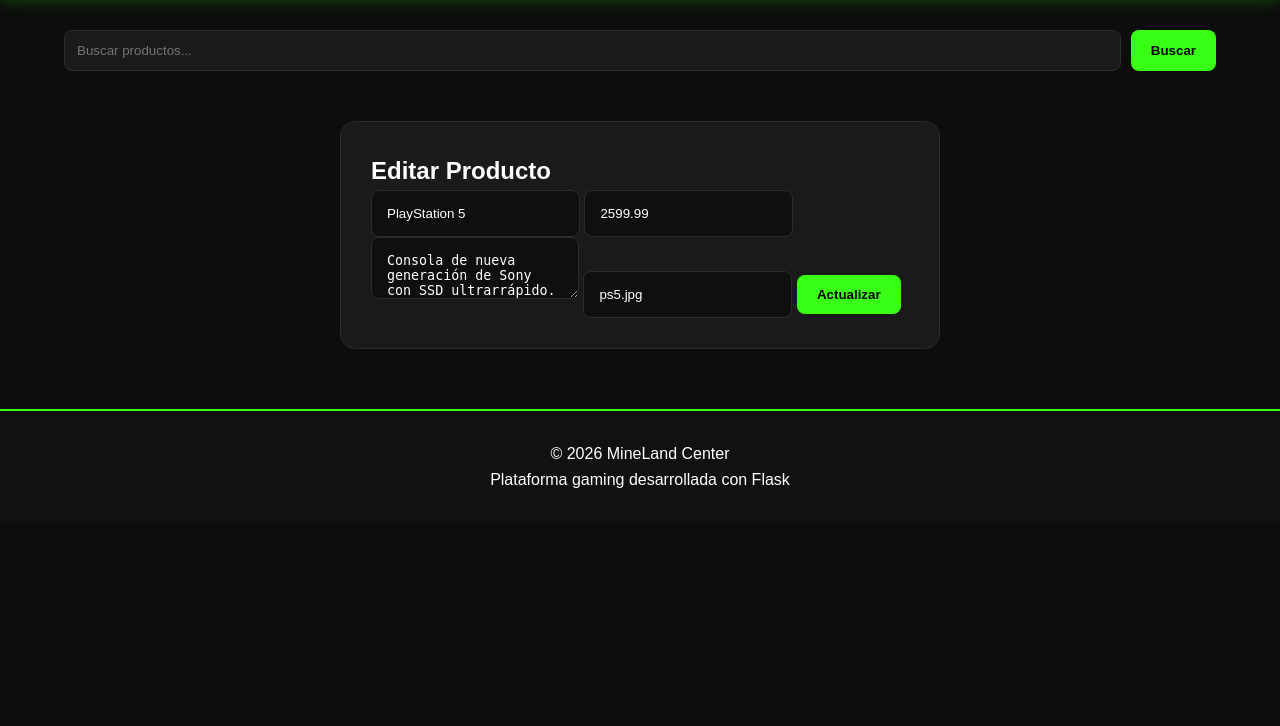
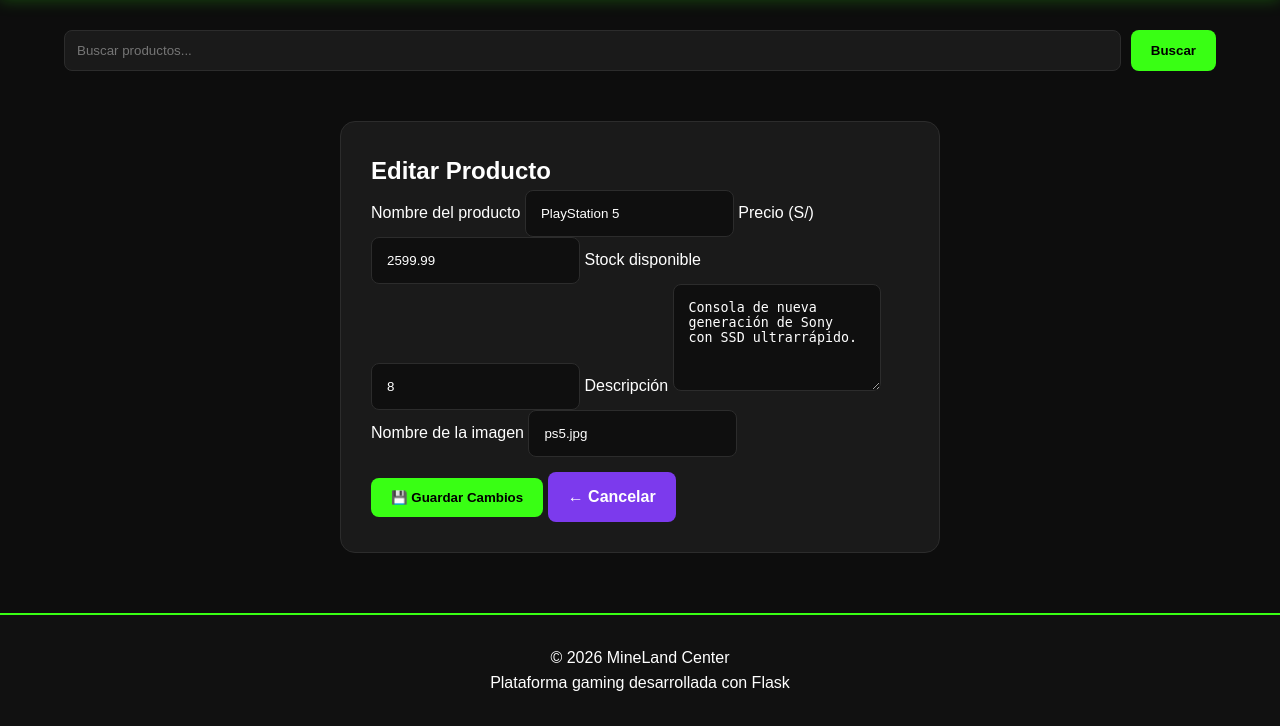
Before and after one commit to TheDark-15/Proyecto_MineLand, a Flask app: page /edit_product/1 in a window 1280 px wide. Shown: the part 134-860 px from the top of the page. Before the commit the page ends 622 px from the top, so only its background shows below. Run offline with Flask 3, Linux system fonts and the light colour scheme; the visitor is signed in with stand-in values (Sample User, id 1); data comes from the database, SQL or seed files in the repository.

Commit message:
Update edit product form layout and labels

```diff
--- a/templates/edit_product.html
+++ b/templates/edit_product.html
@@ -6,38 +6,73 @@
 
     <h2>Editar Producto</h2>
 
-    <form method="POST">
+    <form
+        action="{{ url_for('edit_product', product_id=product.id) }}"
+        method="POST"
+    >
+
+        <label>Nombre del producto</label>
 
         <input
             type="text"
             name="name"
             value="{{ product.name }}"
+            placeholder="Nombre del producto"
             required
         >
+
+        <label>Precio (S/)</label>
 
         <input
             type="number"
             step="0.01"
+            min="0"
             name="price"
             value="{{ product.price }}"
             required
         >
 
+        <label>Stock disponible</label>
+
+        <input
+            type="number"
+            min="0"
+            name="stock"
+            value="{{ product.stock }}"
+            required
+        >
+
+        <label>Descripción</label>
+
         <textarea
             name="description"
+            rows="5"
             required
         >{{ product.description }}</textarea>
+
+        <label>Nombre de la imagen</label>
 
         <input
             type="text"
             name="image_url"
             value="{{ product.image_url.replace('images/', '') }}"
+            placeholder="ejemplo.jpg"
             required
         >
 
-        <button type="submit" class="btn-primary">
-            Actualizar
+        <button
+            type="submit"
+            class="btn-primary"
+        >
+            💾 Guardar Cambios
         </button>
+
+        <a
+            href="{{ url_for('dashboard') }}"
+            class="btn-secondary"
+        >
+            ← Cancelar
+        </a>
 
     </form>
 
```
